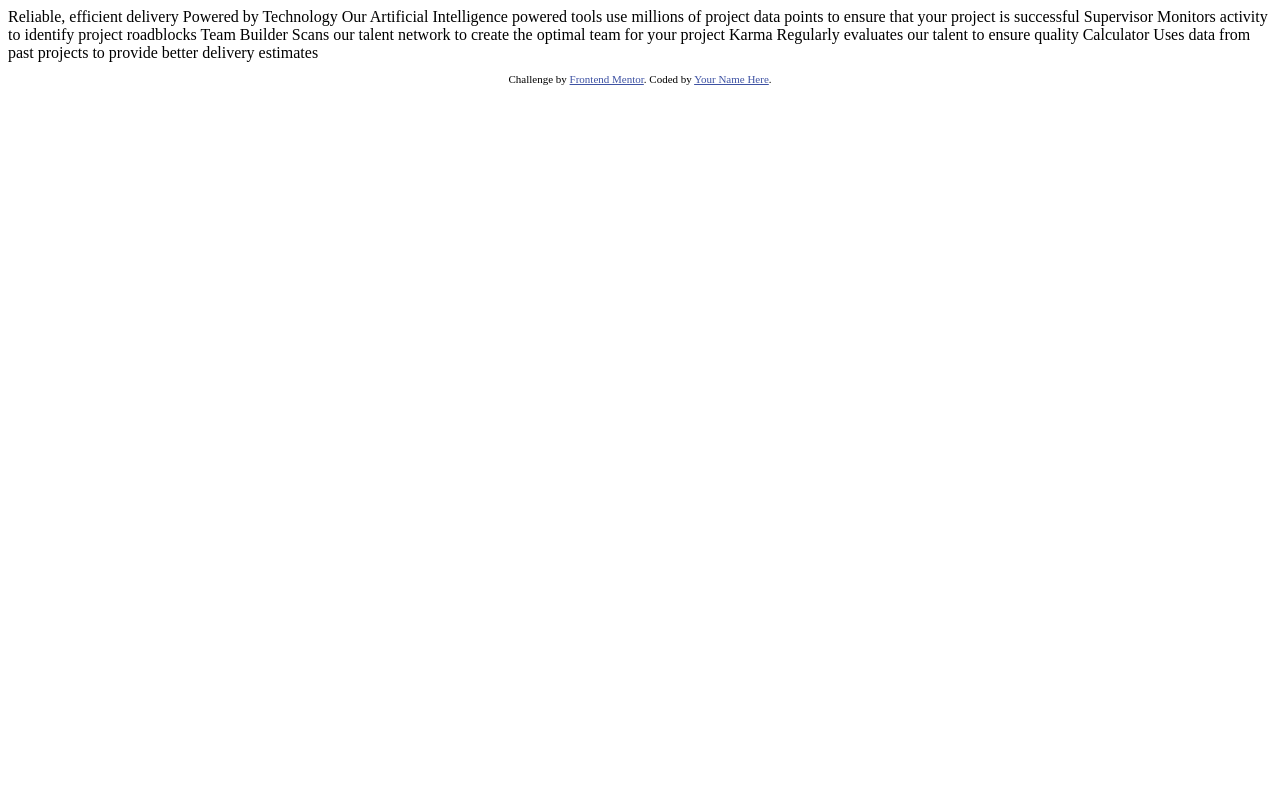
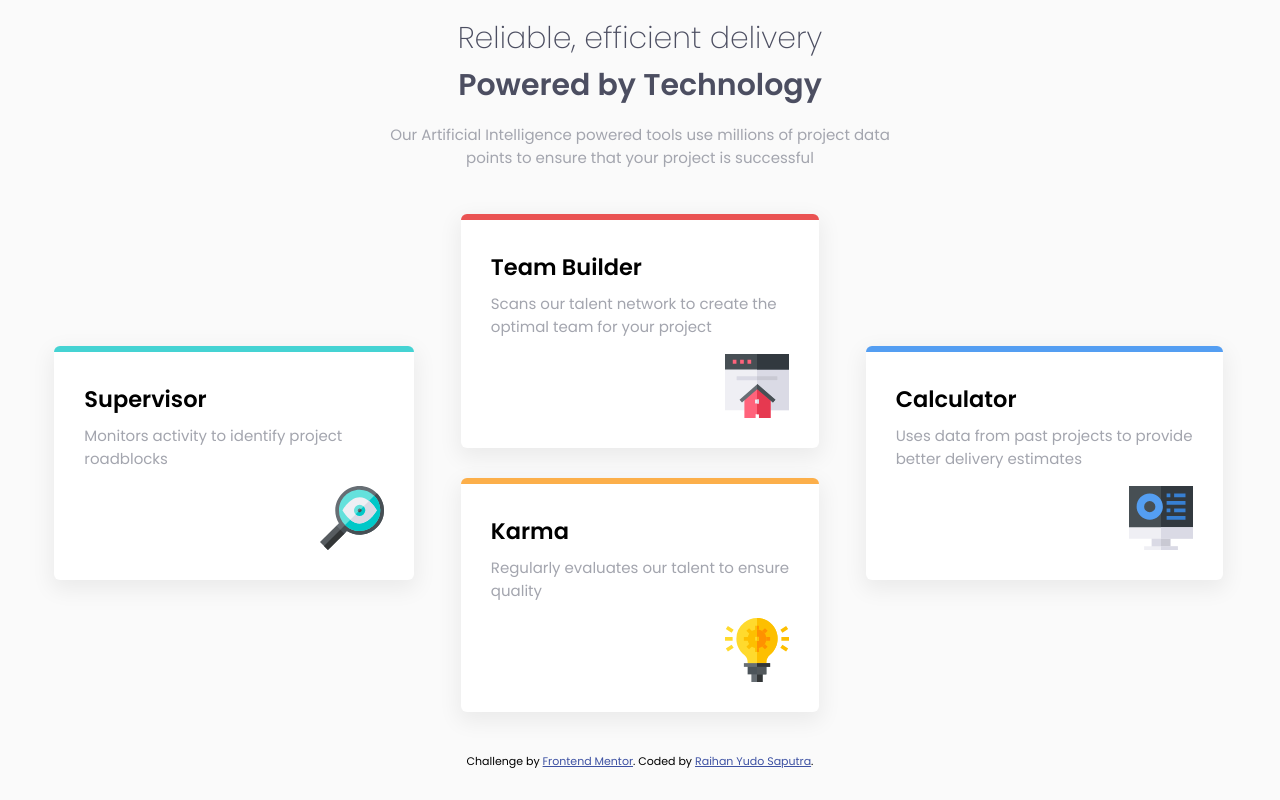
Before and after one commit to RaihanStark/Four-card-feature-section, a plain HTML site: page index.html in a window 1280 px wide. Drawn offline with Linux system fonts and the light colour scheme.

Commit message:
complete the challenge

```diff
--- a/index.html
+++ b/index.html
@@ -1,44 +1,91 @@
 <!DOCTYPE html>
 <html lang="en">
   <head>
-  <meta charset="UTF-8">
-  <meta name="viewport" content="width=device-width, initial-scale=1.0"> <!-- displays site properly based on user's device -->
+    <meta charset="UTF-8" />
+    <meta name="viewport" content="width=device-width, initial-scale=1.0" />
+    <!-- displays site properly based on user's device -->
 
-  <link rel="icon" type="image/png" sizes="32x32" href="./images/favicon-32x32.png">
+    <link
+      rel="icon"
+      type="image/png"
+      sizes="32x32"
+      href="./images/favicon-32x32.png"
+    />
 
     <title>Frontend Mentor | Four card feature section</title>
 
     <!-- Feel free to remove these styles or customise in your own stylesheet 👍 -->
     <style>
-    .attribution { font-size: 11px; text-align: center; }
-    .attribution a { color: hsl(228, 45%, 44%); }
+      .attribution {
+        font-size: 11px;
+        text-align: center;
+      }
+      .attribution a {
+        color: hsl(228, 45%, 44%);
+      }
     </style>
+
+    <link rel="stylesheet" href="assets/css/style.css" />
   </head>
   <body>
+    <header>
+      <h1 class="text-light">Reliable, efficient delivery</h1>
+      <h1 class="text-bold">Powered by Technology</h1>
 
-  Reliable, efficient delivery
-  Powered by Technology
+      <p id="slogan">
+        Our Artificial Intelligence powered tools use millions of project
+        data<br />
+        points to ensure that your project is successful
+      </p>
+    </header>
 
-  Our Artificial Intelligence powered tools use millions of project data points
-  to ensure that your project is successful
+    <div class="row justify-items-center">
+      <div class="col align-center justify-right">
+        <div class="card border-cyan">
+          <h2>Supervisor</h2>
+          <p>
+            Monitors activity to identify project roadblocks
+          </p>
+          <img src="images/icon-supervisor.svg" alt="" srcset="" />
+        </div>
+      </div>
+      <div class="col">
+        <div class="card border-red">
+          <h2>Team Builder</h2>
+          <p>
+            Scans our talent network to create the <br />
+            optimal team for your project
+          </p>
+          <img src="images/icon-team-builder.svg" alt="" srcset="" />
+        </div>
 
-  Supervisor
-  Monitors activity to identify project roadblocks
-
-  Team Builder
-  Scans our talent network to create the optimal team for your project
-
-  Karma
-  Regularly evaluates our talent to ensure quality
-
-  Calculator
-  Uses data from past projects to provide better delivery estimates
-
+        <div class="card border-orange">
+          <h2>Karma</h2>
+          <p>
+            Regularly evaluates our talent to ensure <br />
+            quality
+          </p>
+          <img src="images/icon-karma.svg" alt="" srcset="" />
+        </div>
+      </div>
+      <div class="col align-center justify-left">
+        <div class="card border-blue">
+          <h2>Calculator</h2>
+          <p>
+            Uses data from past projects to provide <br />better delivery
+            estimates
+          </p>
+          <img src="images/icon-calculator.svg" alt="" srcset="" />
+        </div>
+      </div>
+    </div>
 
     <footer>
       <p class="attribution">
-      Challenge by <a href="https://www.frontendmentor.io?ref=challenge" target="_blank">Frontend Mentor</a>.
-      Coded by <a href="#">Your Name Here</a>.
+        Challenge by
+        <a href="https://www.frontendmentor.io?ref=challenge" target="_blank"
+          >Frontend Mentor</a
+        >. Coded by <a href="https://raihan.web.id/">Raihan Yudo Saputra</a>.
       </p>
     </footer>
   </body>
--- /dev/null
+++ b/style.scss
@@ -0,0 +1,131 @@
+// Config
+@import url("https://fonts.googleapis.com/css2?family=Poppins:wght@200;400;600&display=swap");
+
+$font-size-body: 15px;
+
+$Red: hsl(0, 78%, 62%);
+$Cyan: hsl(180, 62%, 55%);
+$Orange: hsl(34, 97%, 64%);
+$Blue: hsl(212, 86%, 64%);
+
+$Very-Dark-Blue: hsl(234, 12%, 34%);
+$Grayish-Blue: hsl(229, 6%, 66%);
+$Very-Light-Gray: hsl(0, 0%, 98%);
+
+$Size-Mobile: 375px;
+$Size-Desktop: 1440px;
+
+body {
+  font-family: "Poppins", sans-serif;
+  font-size: $font-size-body;
+  background-color: $Very-Light-Gray;
+}
+
+header {
+  text-align: center;
+  margin-top: 1rem;
+  h1 {
+    margin: 0.1rem;
+
+    color: $Very-Dark-Blue;
+  }
+
+  #slogan {
+    color: $Grayish-Blue;
+  }
+}
+
+.text-light {
+  font-weight: 200;
+}
+
+.text-bold {
+  font-weight: 600;
+}
+
+.justify-items-center {
+  justify-items: center;
+}
+
+.justify-right {
+  justify-self: end;
+}
+
+.justify-left {
+  justify-self: start;
+}
+
+.align-center {
+  align-self: center;
+}
+
+.row {
+  display: grid;
+  grid-template-columns: repeat(3, 1fr);
+}
+
+.card {
+  -webkit-box-shadow: 0px 7px 21px 3px rgba(0, 0, 0, 0.062);
+  box-shadow: 0px 7px 21px 3px rgba(0, 0, 0, 0.062);
+  background-color: white;
+
+  padding: 2em;
+  margin: 2em 1em 2em 1em;
+
+  max-width: 300px;
+
+  display: flex;
+  flex-direction: column;
+
+  &.border-red {
+    border-top: 6px solid $Red;
+  }
+  &.border-blue {
+    border-top: 6px solid $Blue;
+  }
+  &.border-cyan {
+    border-top: 6px solid $Cyan !important;
+  }
+  &.border-orange {
+    border-top: 6px solid $Orange;
+  }
+  border-radius: 0.4em;
+  h2 {
+    margin-top: 0;
+    margin-bottom: 0.5rem;
+  }
+  p {
+    color: $Grayish-Blue;
+    margin: 0 0 1rem 0;
+  }
+
+  img {
+    align-self: flex-end;
+  }
+}
+
+@media screen and (max-width: 767.98px) {
+  .row {
+    grid-template-columns: 1fr;
+  }
+
+  .col {
+    justify-self: center;
+  }
+
+  .card {
+    margin: 2em 0 0 0;
+  }
+}
+
+@media screen and (max-width: $Size-Mobile) {
+  header {
+    margin: 2em;
+  }
+  h1 {
+    font-size: 1.5em;
+  }
+  .card {
+    margin: 2em 2em 0 2em;
+  }
+}
```
Also changed, not shown: assets/css/style.css (added). Lines whose indentation alone changed are shown as unchanged.
